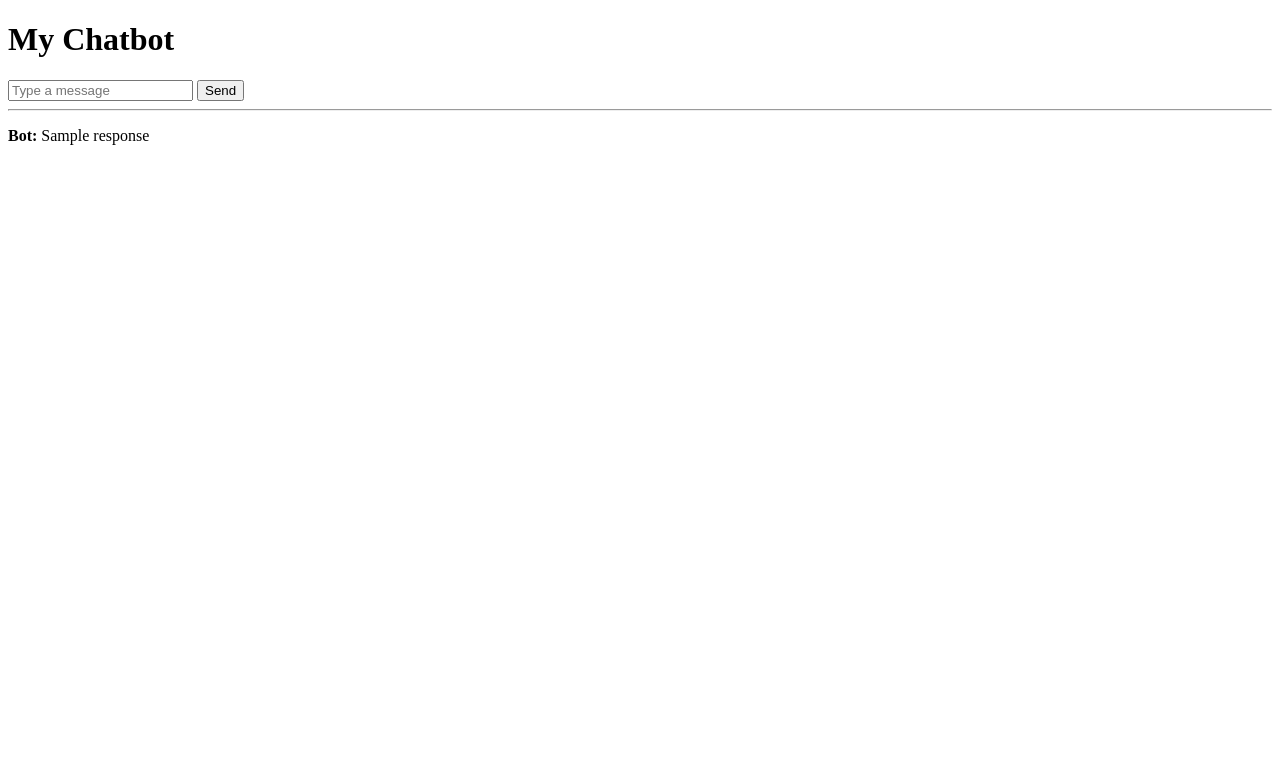
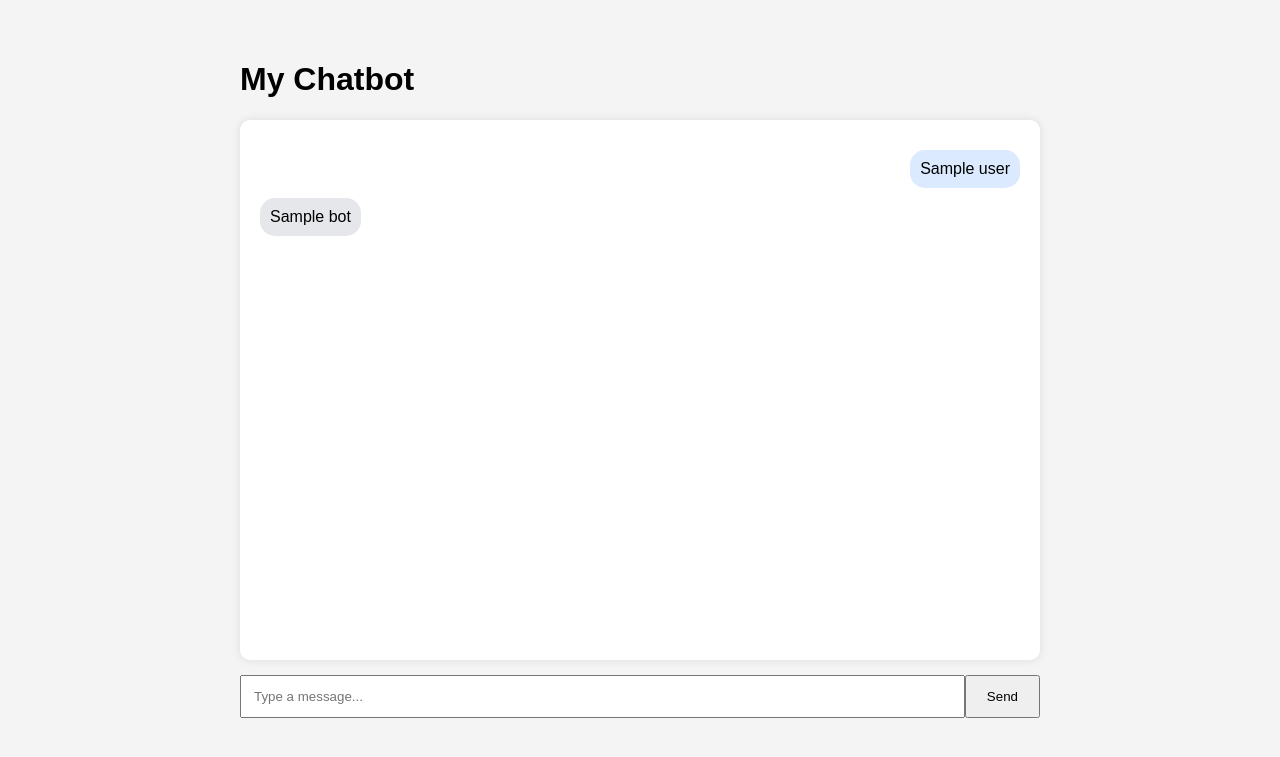
Before and after one commit to annalangan100/chatbot-project, a Flask app: template templates/index.html in a window 1280 px wide. Shown: the top 757 px of the page. Run offline with Flask 3, Linux system fonts and the light colour scheme; the template is opened without the code that fills it: most values are stand-ins (such as "Sample title", 1, 10 or a date in 2020).

Commit message:
Added chat style UI with conversation history

```diff
--- a/app.py
+++ b/app.py
@@ -12,10 +12,15 @@ with open("intents.json", "r") as file:
 
 user_data = load_user_data()
 
+chat_history = []
+
 @app.route("/", methods=["GET", "POST"])
 def home():
 
+    global chat_history
+
     response = ""
+
 
     if request.method == "POST":
 
@@ -37,10 +42,17 @@ def home():
                 intents
             )
 
+        chat_history.append(
+            {
+                "user": user_input,
+                "bot": response
+            }
+        )
+
     return render_template(
         "index.html",
-        response=response
-    )
+        chat_history=chat_history
+)
 
 
 if __name__ == "__main__":
--- a/templates/index.html
+++ b/templates/index.html
@@ -1,18 +1,102 @@
 <!DOCTYPE html>
 <html>
+
 <head>
     <title>My Chatbot</title>
+
+    <style>
+
+        body {
+            font-family: Arial, sans-serif;
+            background-color: #f4f4f4;
+            max-width: 800px;
+            margin: 20px auto;
+            padding: 20px;
+        }
+
+        .chat-container {
+            background: white;
+            border-radius: 10px;
+            padding: 20px;
+            height: 500px;
+            overflow-y: auto;
+            box-shadow: 0 0 10px rgba(0,0,0,0.1);
+        }
+
+        .user-message {
+            text-align: right;
+            margin: 10px 0;
+        }
+
+        .user-bubble {
+            display: inline-block;
+            padding: 10px;
+            border-radius: 15px;
+            background-color: #dbeafe;
+            max-width: 70%;
+        }
+
+        .bot-message {
+            text-align: left;
+            margin: 10px 0;
+        }
+
+        .bot-bubble {
+            display: inline-block;
+            padding: 10px;
+            border-radius: 15px;
+            background-color: #e5e7eb;
+            max-width: 70%;
+        }
+
+        form {
+            margin-top: 15px;
+            display: flex;
+        }
+
+        input[type="text"] {
+            flex: 1;
+            padding: 12px;
+        }
+
+        button {
+            padding: 12px 20px;
+        }
+
+    </style>
 </head>
+
 <body>
 
     <h1>My Chatbot</h1>
+
+    <div class="chat-container">
+
+        {% for chat in chat_history %}
+
+            <div class="user-message">
+                <div class="user-bubble">
+                    {{ chat.user }}
+                </div>
+            </div>
+
+            <div class="bot-message">
+                <div class="bot-bubble">
+                    {{ chat.bot }}
+                </div>
+            </div>
+
+        {% endfor %}
+
+    </div>
 
     <form method="POST">
 
         <input
             type="text"
             name="message"
-            placeholder="Type a message"
+            placeholder="Type a message..."
+            required
         >
 
         <button type="submit">
@@ -21,12 +105,6 @@
 
     </form>
 
-    <hr>
+</body>
 
-    <p>
-        <strong>Bot:</strong>
-        {{ response }}
-    </p>
-
-</body>
 </html>
```
